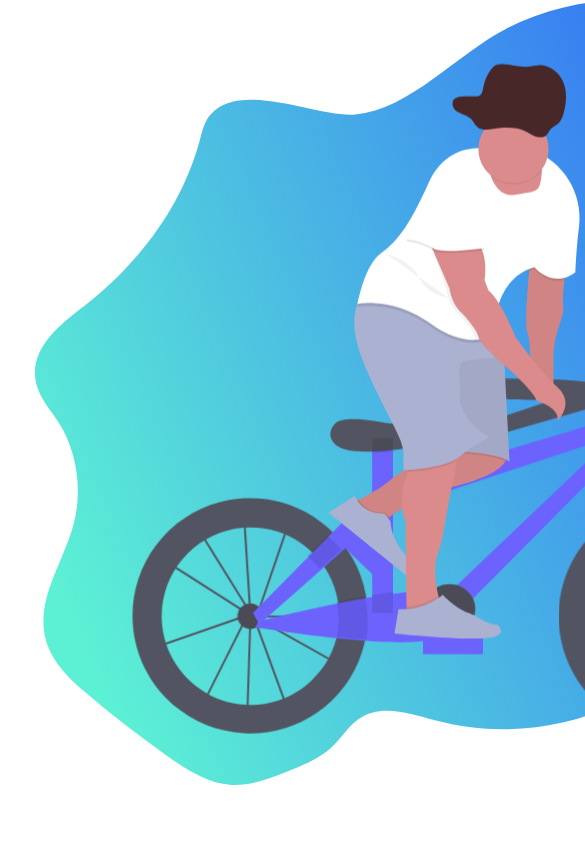
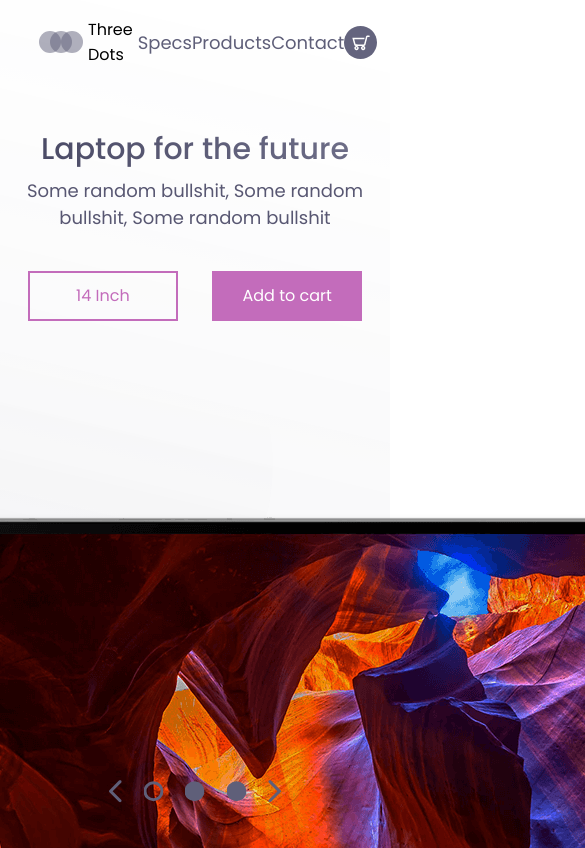
Before and after one commit to RodrigoGamboa/testpage, a plain HTML site: page index.html in a window 390 px wide. Shown: the top 848 px of the page, 585 px wide, since content can reach past the window. Drawn offline with Linux system fonts and the light colour scheme.

Commit message:
testing responsive page

```diff
--- a/index.html
+++ b/index.html
@@ -1,3 +1,5 @@
+<!-- Bike html code, Ref: https://www.youtube.com/watch?v=gWai7fYp9PY -->
+<!--
 <!DOCTYPE html>
 <html lang="en">
 <head>
@@ -95,3 +97,63 @@
   </div>
 </body>
 </html>
+-->
+
+<!-- Responsive html code, Ref: https://www.youtube.com/watch?v=ZeDP-rzOnAA -->
+<!DOCTYPE html>
+<html lang="en">
+<head>
+  <meta charset="UTF-8" />
+  <meta name="viewport" content="width=device-width, initial-scale=1.0" />
+  <meta http-equiv="X-UA-Compatible" content="ie=edge" />
+  <link href="https://fonts.googleapis.com/css2?family=Poppins:wght@400;500&display=swap" rel="stylesheet" />
+  <link rel="stylesheet" href="./style.css" />
+  <title>Landing Page</title>
+</head>
+<body>
+    <header>
+      <div class="logo-container">
+        <img src="img/logo.svg" alt="logo" />
+        <h4 class="logo">Three Dots</h4>
+      </div>
+      <nav>
+        <ul class="nav-links">
+          <li><a class="nav-link" href="#">Specs</a></li>
+          <li><a class="nav-link" href="#">Products</a></li>
+          <li><a class="nav-link" href="#">Contact</a></li>
+        </ul>
+      </nav>
+      <div class="cart">
+        <img src="./img/cart.svg" alt="cart" />
+      </div>
+    </header>
+
+    <main>
+      <section class="presentation">
+        <div class="introduction">
+          <div class="intro-text">
+            <h1>Laptop for the future</h1>
+            <p>Some random bullshit, Some random bullshit, Some random bullshit</p>
+          </div>
+          <div class="cta">
+            <button class="cta-select">14 Inch</button>
+            <button class="cta-add">Add to cart</button>
+          </div>
+        </div>
+        <div class="cover">
+          <img src="./img/matebook.png" alt="matebook">
+        </div>
+      </section>
+      <div class="laptop-select">
+        <img src="./img/arrow-left.svg" alt="">
+        <img src="./img/dot.svg" alt="">
+        <img src="./img/dot-full.svg" alt="">
+        <img src="./img/dot-full.svg" alt="">
+        <img src="./img/arrow-right.svg" alt="">
+      </div>
+      <img class="big-circle" src="./img/big-eclipse.svg" alt="">
+      <img class="medium-circle" src="./img/mid-eclipse.svg" alt="">
+      <img class="small-circle" src="./img/small-eclipse.svg" alt="">
+    </main>
+</body>
+</html>
--- a/style.css
+++ b/style.css
@@ -1,3 +1,5 @@
+/* Bike css code, Ref: https://www.youtube.com/watch?v=gWai7fYp9PY */
+/*
 * {
   margin: 0;
   padding: 0;
@@ -51,3 +53,184 @@ body {
     transform: rotateX(5deg);
   }
 }
+*/
+
+/* Responsive css code, Ref: https://www.youtube.com/watch?v=ZeDP-rzOnAA */
+* {
+  margin: 0px;
+  padding: 0px;
+  box-sizing: border-box;
+}
+
+body {
+  font-family: 'Poppins', sans-serif;
+}
+
+button {
+  font-family: 'Poppins', sans-serif;
+}
+
+header {
+  display: flex;
+  width: 80%;
+  height: 10vh;
+  margin: auto;
+  align-items: center;
+}
+
+.logo-container,.nav-links,.cart {
+  display: flex;
+}
+
+.logo-container {
+  flex: 1;
+}
+.logo {
+  font-weight: 400;
+  margin: 5px;
+}
+nav {
+ flex: 2;
+}
+.nav-links {
+  justify-content: space-around;
+  list-style: none;
+}
+.nav-link {
+  color: #5f5f79;
+  font-size: 18px;
+  text-decoration: none;
+}
+.cart {
+  flex: 1;
+  justify-content: flex-end;
+}
+
+.presentation {
+  display: flex;
+  width: 90%;
+  margin: auto;
+  min-height: 80vh;
+  align-items: center;
+}
+.introduction {
+  flex: 1;
+}
+.intro-text h1 {
+  font-size:44px;
+  font-weight: 500;
+  background: linear-gradient(to right, #494964, #6f6f89);
+  -webkit-background-clip: text;
+  -webkit-text-fill-color: transparent;
+}
+.intro-text p {
+  margin-top: 5px;
+  font-size: 22px;
+  color: #585772
+}
+.cta {
+  padding: 50px 0px 0px 0px;
+}
+.cta-select {
+  border: 2px solid #c36cbb;
+  background: transparent;
+  color: #c36cbb;
+  width: 150px;
+  height: 50px;
+  cursor: pointer;
+  font-size: 16px;
+}
+.cta-add {
+  border: none;
+  background: #c36cbb;
+  color: white;
+  width: 150px;
+  height: 50px;
+  cursor: pointer;
+  font-size: 16px;
+  margin: 30px 0px 0px 30px;
+}
+.cover {
+  flex: 1;
+  height: 60vh;
+}
+.cover img {
+  height: 100%;
+  filter: drop-shadow(0px 10px 6px black);
+  animation: drop 1s ease;
+}
+
+.big-circle {
+  position: absolute;
+  top: 0px;
+  right: 0px;
+  z-index: -1;
+  opacity: 50%;
+  height: 80%;
+}
+.medium-circle {
+  position: absolute;
+  top: 30%;
+  right: 30%;
+  z-index: -1;
+  opacity: 40%;
+  height: 50%;
+}
+.small-circle {
+  position: absolute;
+  bottom: 0px;
+  right: 60%;
+  z-index: -1;
+  opacity: 40%;
+  height: 40%;
+}
+
+.laptop-select {
+  width: 15%;
+  display: flex;
+  justify-content: space-around;
+  position: absolute;
+  right: 25%;
+}
+
+@keyframes drop {
+  0% {
+    opacity: 0%;
+    transform: translateY(-60px);
+  }
+  100% {
+    opacity: 100%;
+    transform: translateY(0px);
+  }
+}
+
+@media screen and (max-width: 1024px) {
+  .presentation {
+    flex-direction: column;
+  }
+  .introduction {
+    margin-top: 5vh;
+    text-align: center;
+  }
+  .intro-text h1 {
+    font-size: 30px;
+  }
+  .intro-text p {
+    font-size: 18px;
+  }
+  .cta {
+    padding: 10px 0px 0px 0px;
+  }
+  .laptop-select {
+    bottom: 5%;
+    right: 50%;
+    width: 50%;
+    transform: translate(50%, 5%);
+  }
+  .cover img {
+    height: 80%;
+  }
+  .big-circle, .medium-circle, .small-circle {
+    opacity: 10%;
+  }
+}
```
Also changed, not shown: img/arrow-left.svg (added), img/arrow-right.svg (added), img/big-eclipse.svg (added), img/cart.svg (added), img/dot-full.svg (added), img/dot.svg (added), img/logo.svg (added), img/matebook.png (added), img/mid-eclipse.svg (added), img/small-eclipse.svg (added).
